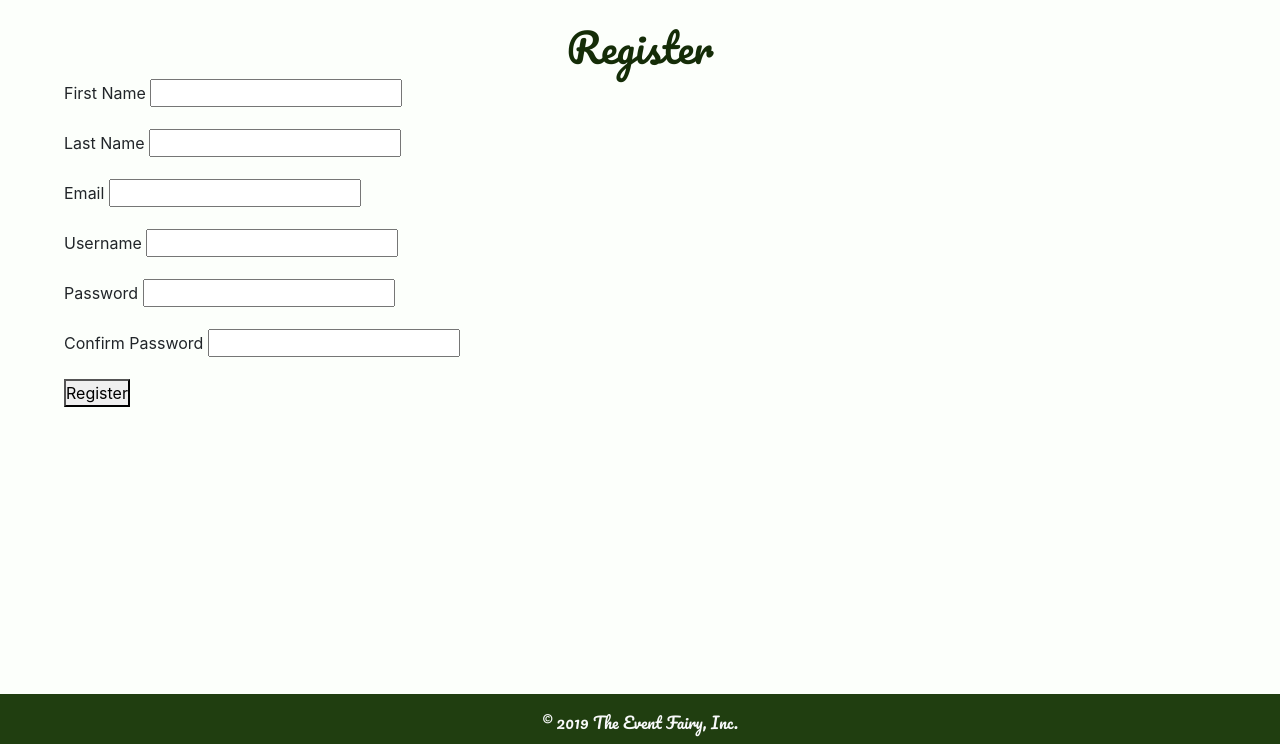
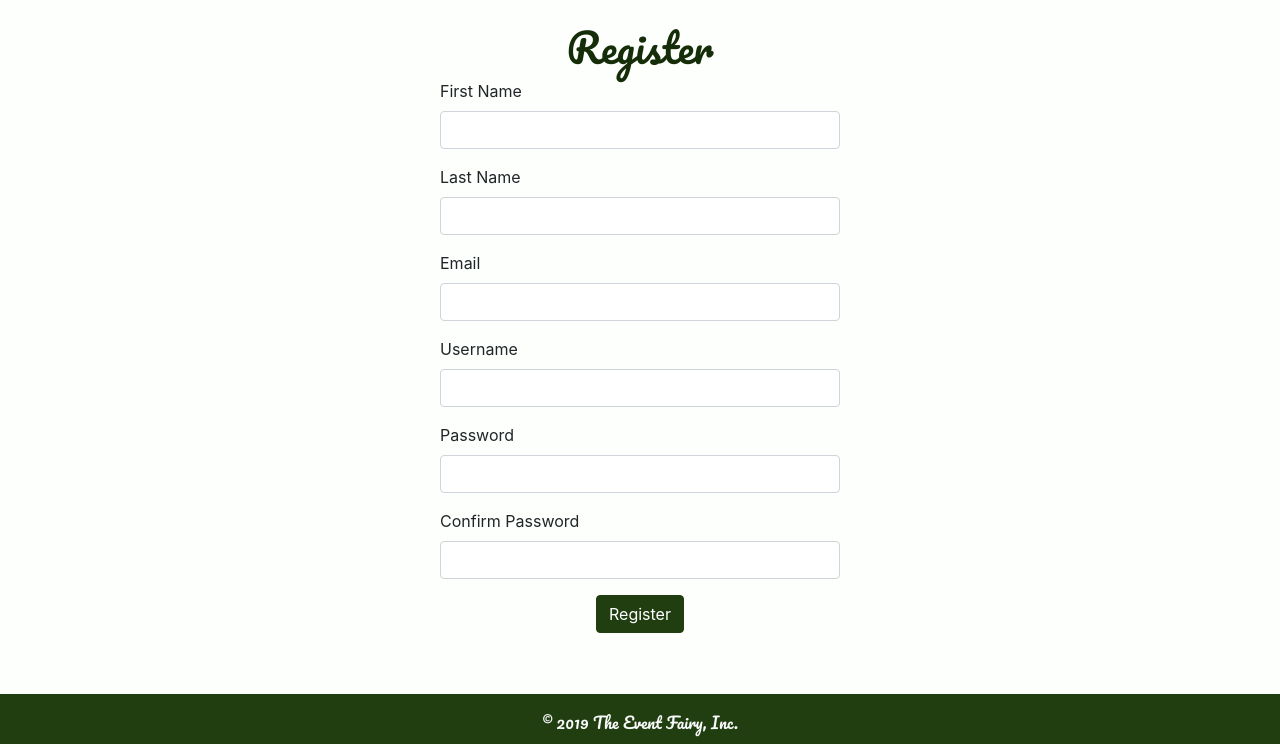
Before and after one commit to tranln025/the-event-fairy, a Django app: page /accounts/register/ in a window 1280 px wide. Shown: the part 56-803 px from the top of the page. Run offline with Django 3.2, Linux system fonts and the light colour scheme; some libraries are stand-ins or nearby versions.

Commit message:
Styles Register Form

```diff
--- a/project_2_app/static/css/main.css
+++ b/project_2_app/static/css/main.css
@@ -77,13 +77,23 @@ h1 {
     margin-top: 50px;
 }
 
+/*----------------- Register ----------------*/
+
+.register-form {
+    max-width: 400px;
+    margin: 0 auto;
+}
+
+.auth-btn {
+    text-align: center;
+}
+
 /*----------------- Login ----------------*/
 
 .login-form {
     color: var(--text-primary);
-    text-align: center;
     padding: 50px;
-    width: 400px;
+    max-width: 400px;
     margin: 0 auto;
 }
 
--- a/project_2_app/templates/login.html
+++ b/project_2_app/templates/login.html
@@ -19,8 +19,9 @@
                 <label for="password">Password</label>
                 <input class="form-control" type="password" name='password' maxlength="25" minlength="4" required>
             </p>
-            <button class="btn btn-success" type="submit"> Login </button>
-
+            <div class="auth-btn">
+                <button class="btn btn-success" type="submit">Login</button>
+            </div>
         </form>
     </section>
 
--- a/project_2_app/templates/register.html
+++ b/project_2_app/templates/register.html
@@ -9,34 +9,35 @@
 {% endif %}
 
 <section class="form-section">
-    <form action="{% url 'register' %}" method="POST" class="artist-form">
+    <form action="{% url 'register' %}" method="POST" class="register-form">
         {% csrf_token %}
         <p>
             <label for="first_name">First Name</label>
-            <input type="text" name="first_name" required maxlength="25" minlength="2">
+            <input class="form-control" type="text" name="first_name" required maxlength="25" minlength="2">
         </p>
         <p>
             <label for="last_name">Last Name</label>
-            <input type="text" name="last_name" required maxlength="25" minlength="2">
+            <input class="form-control" type="text" name="last_name" required maxlength="25" minlength="2">
         </p>
         <p>
             <label for="email">Email</label>
-            <input type="email" name="email" required maxlength="25" minlength="2">
+            <input class="form-control" type="email" name="email" required maxlength="25" minlength="2">
         </p>
         <p>
             <label for="username">Username</label>
-            <input type="text" name="username" required maxlength="25" minlength="2">
+            <input class="form-control" type="text" name="username" required maxlength="25" minlength="2">
         </p>
         <p>
             <label for="password">Password</label>
-            <input type="password" name="password" required maxlength="25" minlength="4">
+            <input class="form-control" type="password" name="password" required maxlength="25" minlength="4">
         </p>
         <p>
             <label for="password2">Confirm Password</label>
-            <input type="password" name="password2" required maxlength="25" minlength="4">
+            <input class="form-control" type="password" name="password2" required maxlength="25" minlength="4">
         </p>
-
-        <button type="submit">Register</button>
+        <div class="auth-btn">
+            <button class="btn btn-success" type="submit">Register</button>
+        </div>
     </form>
 </section>
 {% endblock %}
```
